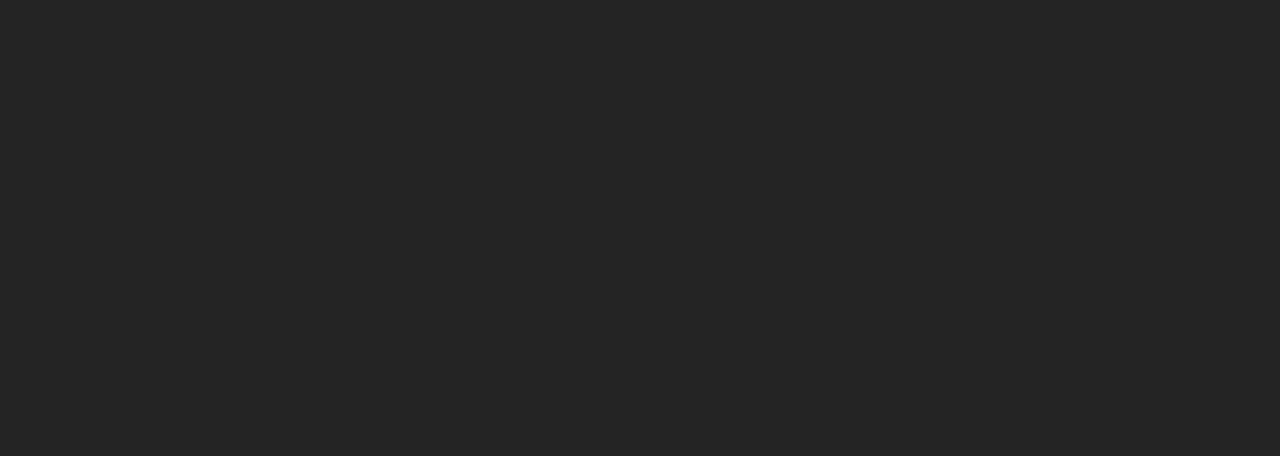
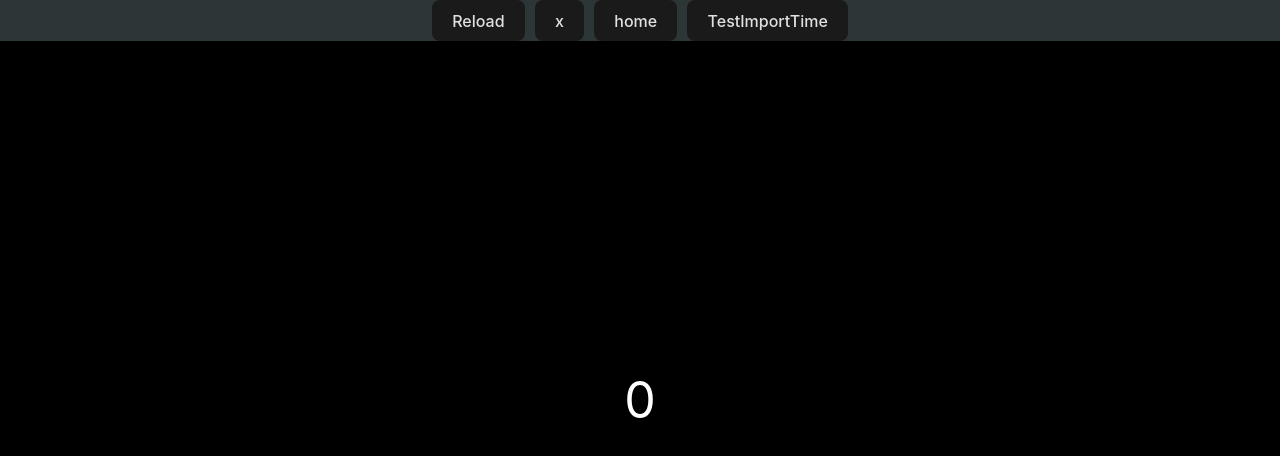
Before and after one commit to Merzaad/learning_react, a React (Vite) app: page /TestImportTime in a window 1280 px wide. Before the commit this address had no page. Shown: the top 456 px of the page. Built offline with nearby package versions, Linux system fonts and the light colour scheme.

Commit message:
test??????

```diff
--- a/src/App.tsx
+++ b/src/App.tsx
@@ -7,6 +7,7 @@
 import { BrowserRouter, Routes, Route } from 'react-router-dom'
 import Home from './components/app'
 import X from './components/x'
+import TestImportTime from './test/TestImportTime'
 
 function App() {
   // eslint-disable-next-line no-unused-vars
@@ -28,6 +29,7 @@
           <Route path="/" element={<Layout />}>
             <Route index element={<Home />} />
             <Route path="/x" element={<X />} />
+            <Route path="/TestImportTime" element={<TestImportTime />} />
           </Route>
         </Routes>
       </BrowserRouter>
--- a/src/components/layout/index.css
+++ b/src/components/layout/index.css
@@ -5,7 +5,6 @@
     justify-content: center;
     align-items: center;
     width: 100%;
-    height: 50px;
     gap: 10px;
     z-index: 2;
 }
@@ -18,6 +17,5 @@
     .Menu{
         bottom: 0;
         top: auto;
-        height: 75px;
     }
 }
--- a/src/components/layout/index.tsx
+++ b/src/components/layout/index.tsx
@@ -9,7 +9,12 @@
     <>
       <div
         className="Menu"
-      style={{ backdropFilter: 'blur(4px)', backgroundColor: `${themeColor}B3` }}
+        style={{
+          backdropFilter: 'blur(4px)',
+          backgroundColor: `${themeColor}B3`,
+          display: 'flex',
+          flexWrap: 'wrap',
+        }}
       >
         <button type="button" onClick={() => window.location.reload()}>
           Reload
@@ -20,6 +25,9 @@
         <button type="button" onClick={() => navigate('/')}>
           home
         </button>
+        <button type="button" onClick={() => navigate('/TestImportTime')}>
+          TestImportTime
+        </button>
       </div>
       <Outlet />
     </>
--- /dev/null
+++ b/src/test/TestImportTime.tsx
@@ -0,0 +1,38 @@
+import * as React from 'react'
+
+interface initial {
+  result?: any
+  time?: number
+}
+export default function TestImportTime() {
+  const [executionTime, setExecutionTime] = React.useState<initial>({})
+  const testMain = async () => {
+    const time = new Date()
+    try {
+      const resoonse = await import('../components/x/index')
+      console.log(resoonse)
+      setExecutionTime({ result: resoonse, time: Number(new Date()) - Number(time) })
+    } catch (error) {
+      console.log(error)
+    }
+  }
+  React.useEffect(() => {
+    testMain()
+  }, [])
+  return (
+    <div
+      style={{
+        width: '100vw',
+        height: '100vh',
+        backgroundColor: 'black',
+        color: 'white',
+        display: 'flex',
+        justifyContent: 'center',
+        alignItems: 'center',
+        fontSize: '50px',
+      }}
+    >
+      {executionTime.time && executionTime.time}
+    </div>
+  )
+}
```
Lines whose indentation alone changed are shown as unchanged.
